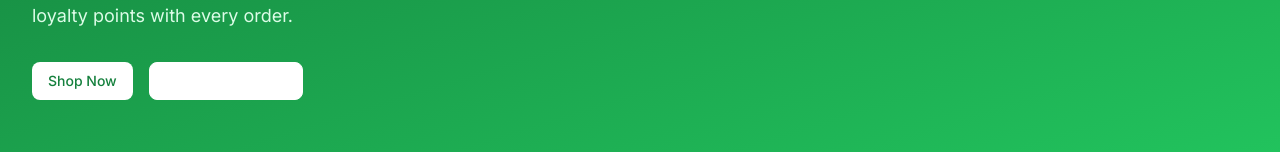
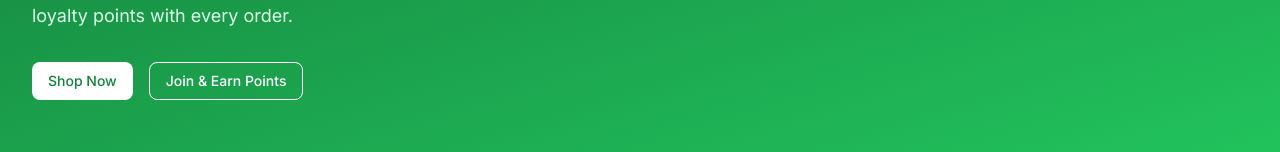
Before and after one commit to Kaarthiksoundappan/ProjectSPAS, a Next.js app: page / in a window 1280 px wide. Shown: the part 283-435 px from the top of the page. Built offline with nearby package versions, Linux system fonts and the light colour scheme; no server answers.

Commit message:
fix: make Join & Earn Points button visible on hero banner
Button was white-on-white. Set bg-transparent so text is always
visible against the green gradient background.

Co-Authored-By: Claude Sonnet 4.6 <noreply@anthropic.com>

```diff
--- a/app/page.tsx
+++ b/app/page.tsx
@@ -53,7 +53,7 @@ export default function HomePage() {
               <Link href="/products" className="btn-primary bg-white text-brand-green-700 hover:bg-brand-green-50">
                 Shop Now
               </Link>
-              <Link href="/register" className="btn-secondary border-white text-white hover:bg-brand-green-600">
+              <Link href="/register" className="btn-secondary border-white text-white bg-transparent hover:bg-white hover:text-brand-green-700">
                 Join & Earn Points
               </Link>
             </div>
```
